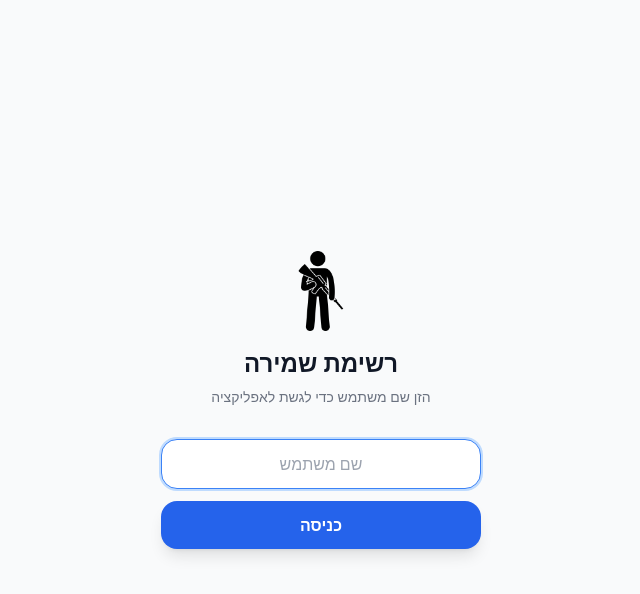
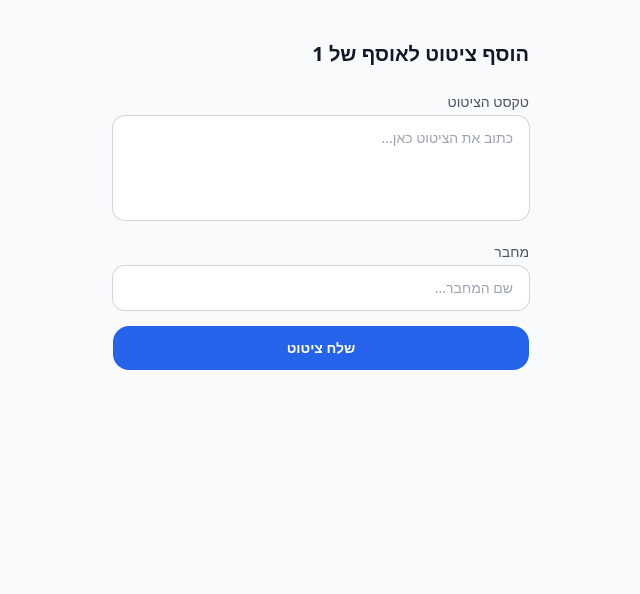
Before and after one commit to ShalomPrinz/guard-list, a React (Vite) app: page /guest/1 in a window 1280 px wide. Shown: the top 594 px of the page, without its empty margins (319-959 px from the left). Built offline with nearby package versions, Linux system fonts and the light colour scheme.

Commit message:
add guest citation submission page and share link to citations screen

```diff
--- a/src/App.tsx
+++ b/src/App.tsx
@@ -24,8 +24,9 @@ import UniteListPickerScreen from './screens/UniteListPickerScreen'
 import CitationsScreen from './screens/CitationsScreen'
 import CommandersSelectScreen from './screens/CommandersSelectScreen'
 import FallbackScreen from './screens/FallbackScreen'
+import GuestCitationsScreen from './screens/GuestCitationsScreen'
 
-export default function App() {
+function AuthenticatedApp() {
   const [hasUsername, setHasUsername] = useState(() => getUsername() !== null)
   const [incomingShareRequest, setIncomingShareRequest] = useState(() =>
     hasUsername ? getLocalIncomingRequest() : null
@@ -75,8 +76,7 @@ export default function App() {
           }}
         />
       )}
-    <WizardProvider>
-      <BrowserRouter>
+      <WizardProvider>
         <Routes>
           <Route element={<Layout />}>
             <Route path="/" element={<HomeScreen />} />
@@ -98,8 +98,18 @@ export default function App() {
             <Route path="*" element={<Navigate to="/" replace />} />
           </Route>
         </Routes>
-      </BrowserRouter>
-    </WizardProvider>
+      </WizardProvider>
     </>
   )
 }
+
+export default function App() {
+  return (
+    <BrowserRouter>
+      <Routes>
+        <Route path="/guest/:username" element={<GuestCitationsScreen />} />
+        <Route path="*" element={<AuthenticatedApp />} />
+      </Routes>
+    </BrowserRouter>
+  )
+}
--- a/src/screens/CitationsScreen.tsx
+++ b/src/screens/CitationsScreen.tsx
@@ -10,6 +10,7 @@ import {
   sendShareRequest,
 } from '../storage/citationShare'
 import { kvListGuestCitations, kvDeleteGuestCitation } from '../storage/cloudStorage'
+import { getUsername } from '../storage/userStorage'
 import type { CitationShareStatus, GuestCitationSubmission } from '../types'
 import { getGroups } from '../storage/groups'
 import { formatAuthorName } from '../logic/citations'
@@ -43,6 +44,9 @@ export default function CitationsScreen() {
   const [acceptingId, setAcceptingId] = useState<string | null>(null)
   const [acceptMemberIds, setAcceptMemberIds] = useState<Record<string, string>>({})
 
+  // Guest link copy state
+  const [linkCopied, setLinkCopied] = useState(false)
+
   // Share state
   const [shareStatus, setShareStatus] = useState<CitationShareStatus | null>(() => getShareStatus())
   const [outgoingRequest, setOutgoingRequest] = useState<{ toUsername: string; sentAt: number } | null>(() => getOutgoingRequest())
@@ -50,6 +54,16 @@ export default function CitationsScreen() {
   const [shareInput, setShareInput] = useState('')
   const [shareError, setShareError] = useState<string | null>(null)
   const [shareLoading, setShareLoading] = useState(false)
+
+  function handleCopyGuestLink() {
+    const username = getUsername()
+    if (!username) return
+    const url = `${window.location.origin}/guest/${username}`
+    void navigator.clipboard.writeText(url).then(() => {
+      setLinkCopied(true)
+      setTimeout(() => setLinkCopied(false), 2000)
+    })
+  }
 
   function refreshShareState() {
     setShareStatus(getShareStatus())
@@ -279,6 +293,32 @@ export default function CitationsScreen() {
               שתף אוסף
             </button>
           )}
+        </div>
+      )}
+
+      {/* Guest link section (non-selection mode only) */}
+      {!selectionMode && (
+        <div className="mb-4 rounded-2xl bg-white px-4 py-3 dark:bg-gray-800">
+          <p className="mb-2 text-xs text-gray-500 dark:text-gray-400">קישור לשליחת ציטוטים ממבקרים</p>
+          <div className="flex gap-2">
+            <button
+              onClick={handleCopyGuestLink}
+              className="min-h-[44px] flex-1 rounded-xl border border-gray-300 text-sm font-medium text-gray-700 active:bg-gray-50 dark:border-gray-600 dark:text-gray-300 dark:active:bg-gray-700"
+            >
+              {linkCopied ? 'הועתק!' : 'העתק קישור'}
+            </button>
+            <button
+              onClick={() => {
+                const username = getUsername()
+                if (!username) return
+                const url = `${window.location.origin}/guest/${username}`
+                window.open(`https://wa.me/?text=${encodeURIComponent(url)}`, '_blank')
+              }}
+              className="min-h-[44px] flex-1 rounded-xl border border-gray-300 text-sm font-medium text-gray-700 active:bg-gray-50 dark:border-gray-600 dark:text-gray-300 dark:active:bg-gray-700"
+            >
+              שתף בוואטסאפ
+            </button>
+          </div>
         </div>
       )}
 
--- /dev/null
+++ b/src/screens/GuestCitationsScreen.tsx
@@ -0,0 +1,98 @@
+import { useEffect, useState } from 'react'
+import { useParams } from 'react-router-dom'
+
+export default function GuestCitationsScreen() {
+  const { username } = useParams<{ username: string }>()
+  const [text, setText] = useState('')
+  const [author, setAuthor] = useState('')
+  const [status, setStatus] = useState<'idle' | 'submitting' | 'success' | 'rateLimit' | 'validation' | 'error'>('idle')
+
+  useEffect(() => { window.scrollTo({ top: 0, behavior: 'instant' }) }, [])
+
+  async function handleSubmit(e: React.FormEvent) {
+    e.preventDefault()
+    if (!text.trim() || !author.trim()) {
+      setStatus('validation')
+      return
+    }
+    setStatus('submitting')
+    try {
+      const res = await fetch('/api/kv', {
+        method: 'POST',
+        headers: { 'Content-Type': 'application/json' },
+        body: JSON.stringify({ action: 'guestSubmit', targetUsername: username, text: text.trim(), author: author.trim() }),
+      })
+      if (res.status === 429) {
+        setStatus('rateLimit')
+        return
+      }
+      if (!res.ok) {
+        setStatus('error')
+        return
+      }
+      setStatus('success')
+      setText('')
+      setAuthor('')
+    } catch {
+      setStatus('error')
+    }
+  }
+
+  return (
+    <div className="fixed inset-0 overflow-y-auto bg-gray-50 dark:bg-gray-900" dir="rtl">
+      <div className="mx-auto max-w-md px-4 py-10">
+        <h1 className="mb-6 text-xl font-bold text-gray-900 dark:text-gray-100">
+          הוסף ציטוט לאוסף של {username}
+        </h1>
+
+        <form onSubmit={handleSubmit} className="flex flex-col gap-4">
+          <div>
+            <label className="mb-1 block text-sm text-gray-600 dark:text-gray-400">
+              טקסט הציטוט
+            </label>
+            <textarea
+              value={text}
+              onChange={e => setText(e.target.value)}
+              placeholder="כתוב את הציטוט כאן..."
+              rows={4}
+              className="w-full resize-none rounded-xl bg-white px-4 py-3 text-sm text-gray-900 outline-none ring-1 ring-gray-300 focus:ring-blue-500 dark:bg-gray-800 dark:text-gray-100 dark:placeholder-gray-500 dark:ring-gray-600"
+            />
+          </div>
+
+          <div>
+            <label className="mb-1 block text-sm text-gray-600 dark:text-gray-400">
+              מחבר
+            </label>
+            <input
+              value={author}
+              onChange={e => setAuthor(e.target.value)}
+              placeholder="שם המחבר..."
+              className="w-full rounded-xl bg-white px-4 py-3 text-sm text-gray-900 outline-none ring-1 ring-gray-300 focus:ring-blue-500 dark:bg-gray-800 dark:text-gray-100 dark:placeholder-gray-500 dark:ring-gray-600"
+            />
+          </div>
+
+          {status === 'validation' && (
+            <p className="text-sm text-red-600 dark:text-red-400">נדרש טקסט וכותב</p>
+          )}
+          {status === 'rateLimit' && (
+            <p className="text-sm text-red-600 dark:text-red-400">יותר מדי שליחות — נסה שוב בעוד דקה</p>
+          )}
+          {status === 'error' && (
+            <p className="text-sm text-red-600 dark:text-red-400">שגיאה בשליחה — נסה שוב</p>
+          )}
+          {status === 'success' && (
+            <p className="text-sm font-medium text-green-600 dark:text-green-400">הציטוט נשלח בהצלחה!</p>
+          )}
+
+          <button
+            type="submit"
+            disabled={status === 'submitting'}
+            className="min-h-[44px] w-full rounded-2xl bg-blue-600 text-sm font-semibold text-white active:bg-blue-700 disabled:opacity-50"
+          >
+            {status === 'submitting' ? 'שולח...' : 'שלח ציטוט'}
+          </button>
+        </form>
+      </div>
+    </div>
+  )
+}
```
Also changed, not shown: 3 other files (tests, documents, lock files or other folders).
